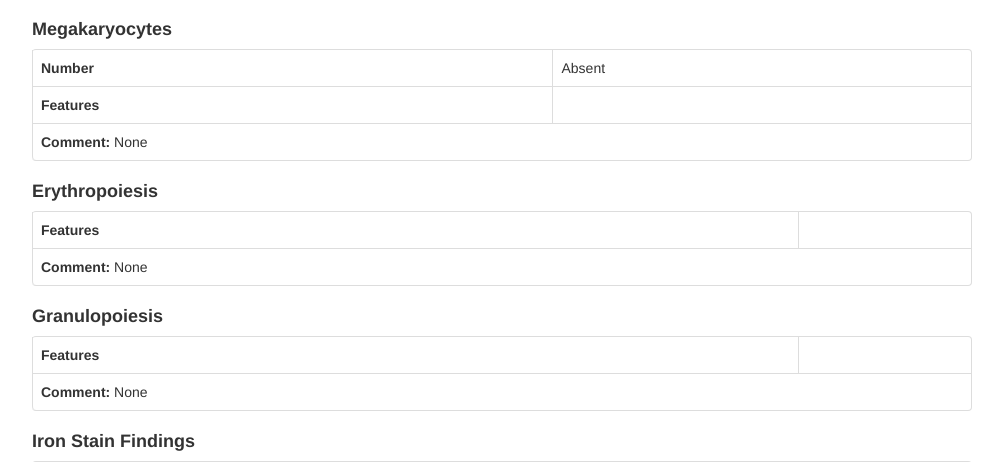
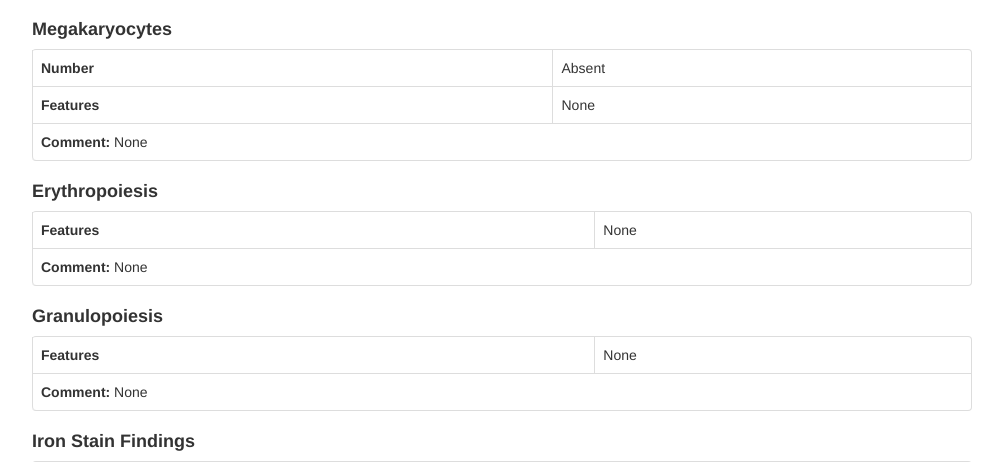
Before and after one commit to cellcounter/cellcounter, a Django app: page /count/1/ in a window 1280 px wide. Shown: the part 1006-1468 px from the top of the page, without its empty margins (138-1141 px from the left). Run offline with Django 3.2, Linux system fonts and the light colour scheme; a user stored in the database is signed in; data comes from the database, SQL or seed files in the repository; parts of the project's set-up code (start-up, migrations or seed data) failed here and were passed over; some libraries are stand-ins or nearby versions.

Commit message:
Implement display of dysplasia on generated report page

```diff
--- a/cellcounter/main/templates/main/report.html
+++ b/cellcounter/main/templates/main/report.html
@@ -53,9 +53,10 @@
 		<th>Number</th>
         <td>{{megakaryocytes.relative_count}}</td>
 	</tr>
-	<tr>
-		<th>Features</th>
-		<td>{{megakaryocytes.dysplasia}}</td>
+    <tr>
+        <th>Features</th>
+        {% if megakaryocytes.get_dysplasia == None %}<td>None</td>{%else%}
+        <td>{%for dysplasia in megakaryocytes.get_dysplasia %}{% if not forloop.last %}{{dysplasia}}, {%else%}{{dysplasia}}{%endif%}{%endfor%}{%endif%}</td>
 	</tr>
 	<tr>
         <td colspan=2><b>Comment:</b> {% if not megakaryocytes.comment%}None{% else %}{{megakaryocytes.comment}}{%endif%}</td>
@@ -66,7 +67,8 @@
 <table class="table table-bordered">
 	<tr>
 		<th>Features</th>
-		<td>{{erythropoiesis.dysplasia}}</td>
+        {% if erythropoiesis.get_dysplasia == None %}<td>None</td>{%else%}
+        <td>{%for dysplasia in erythropoiesis.get_dysplasia %}{% if not forloop.last %}{{dysplasia}}, {%else%}{{dysplasia}}{%endif%}{%endfor%}{%endif%}</td>
 	</tr>
 	<tr>
         <td colspan=2><b>Comment:</b> {% if not erythropoiesis.comment%}None{% else %}{{erythropoiesis.comment}}{%endif%}</td>
@@ -77,7 +79,8 @@
 <table class="table table-bordered">
 	<tr>
 		<th>Features</th>
-        <td>{{granulopoiesis.dysplasia}}</td>
+        {% if granulopoiesis.get_dysplasia == None %}<td>None</td>{%else%}
+        <td>{%for dysplasia in granulopoiesis.get_dysplasia %}{% if not forloop.last %}{{dysplasia}}, {%else%}{{dysplasia}}{%endif%}{%endfor%}{%endif%}</td>
 	</tr>
 	<tr>
         <td colspan=2><b>Comment:</b> {% if not granulopoiesis.comment%}None{% else %}{{granulopoiesis.comment}}{%endif%}</td>
```
